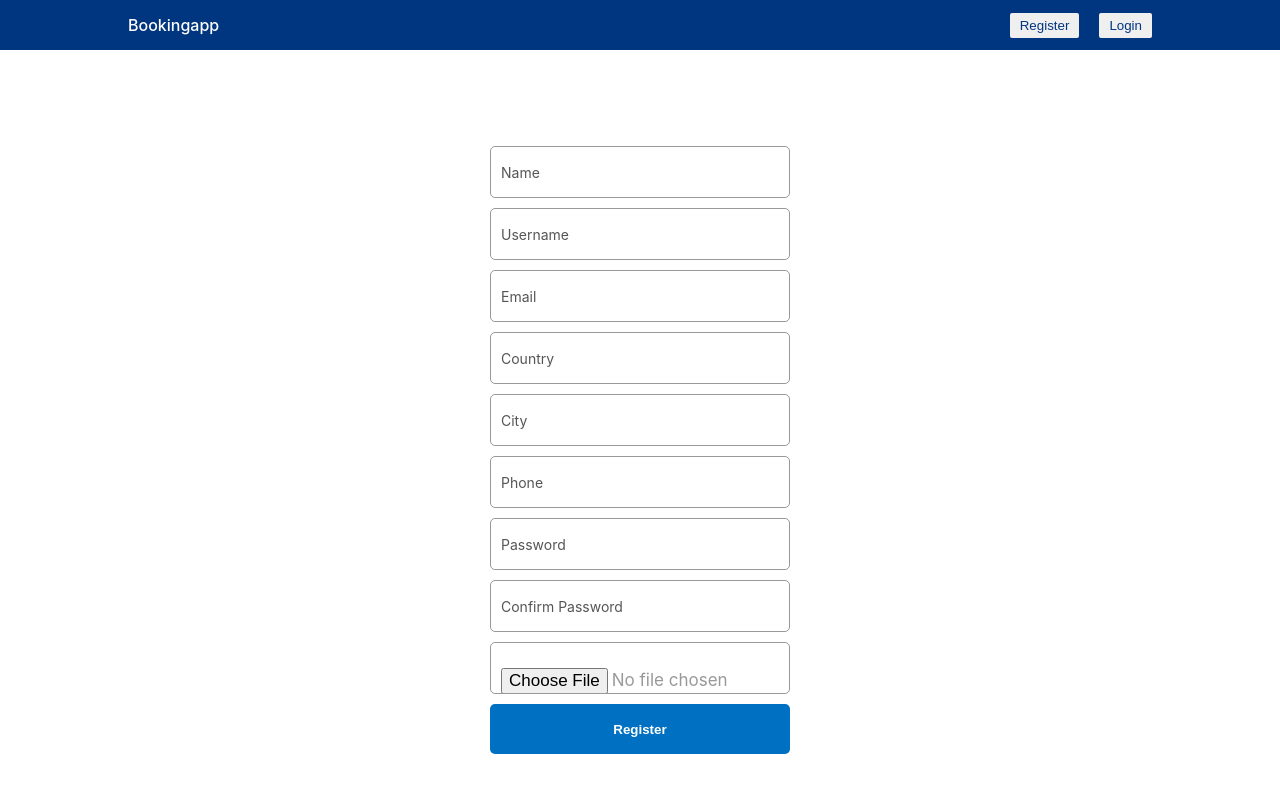
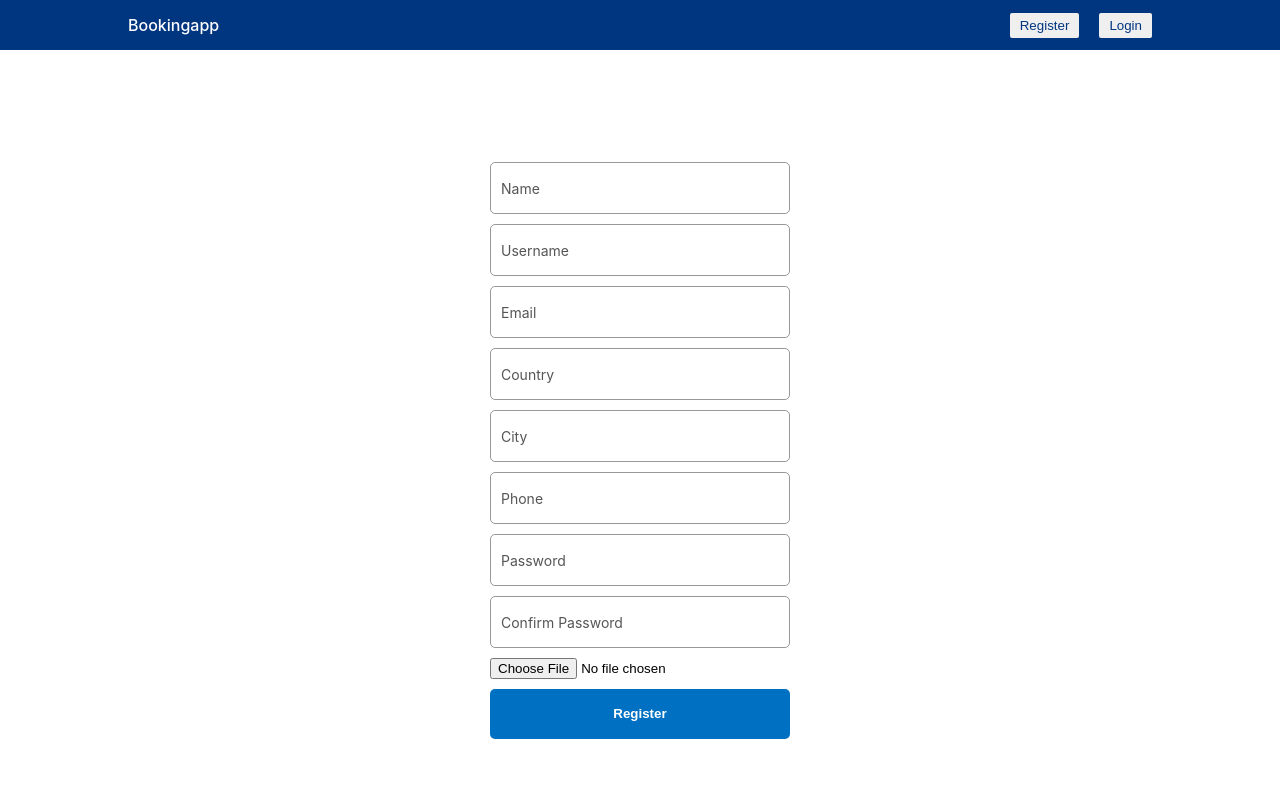
Before and after one commit to esteemayo/hotel-booking-app-client, a React (Create React App) app: page /register in a window 1280 px wide. Shown: the top 800 px of the page. Built offline with nearby package versions, Linux system fonts and the light colour scheme; no server answers.

Commit message:
fix: change file input class name

```diff
--- a/src/pages/register/Register.jsx
+++ b/src/pages/register/Register.jsx
@@ -72,7 +72,7 @@ const Register = ({ inputs }) => {
         })}
         <input
           type='file'
-          className='register__input'
+          className='register__file'
           onChange={(e) => setFile(e.target.files[0])}
         />
         <button
```
